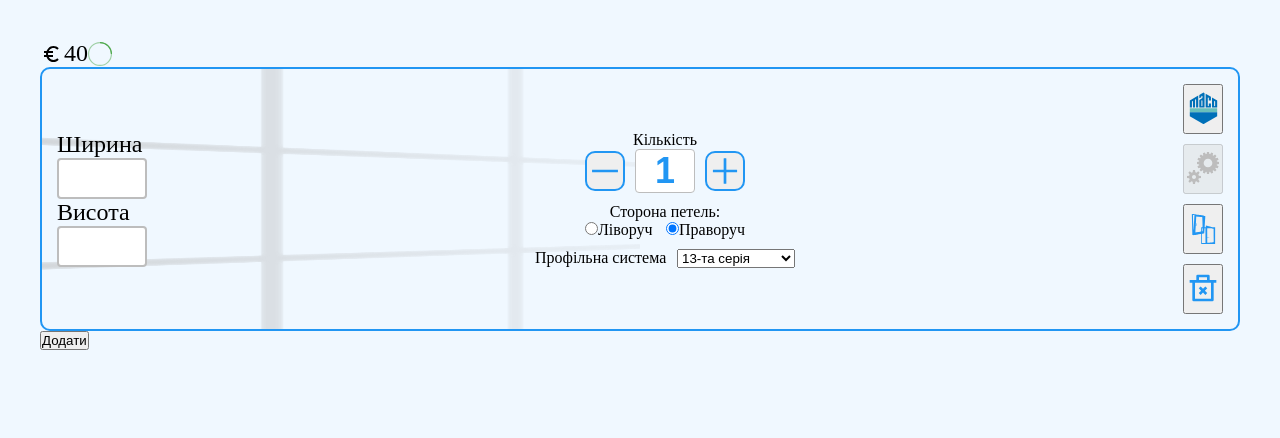
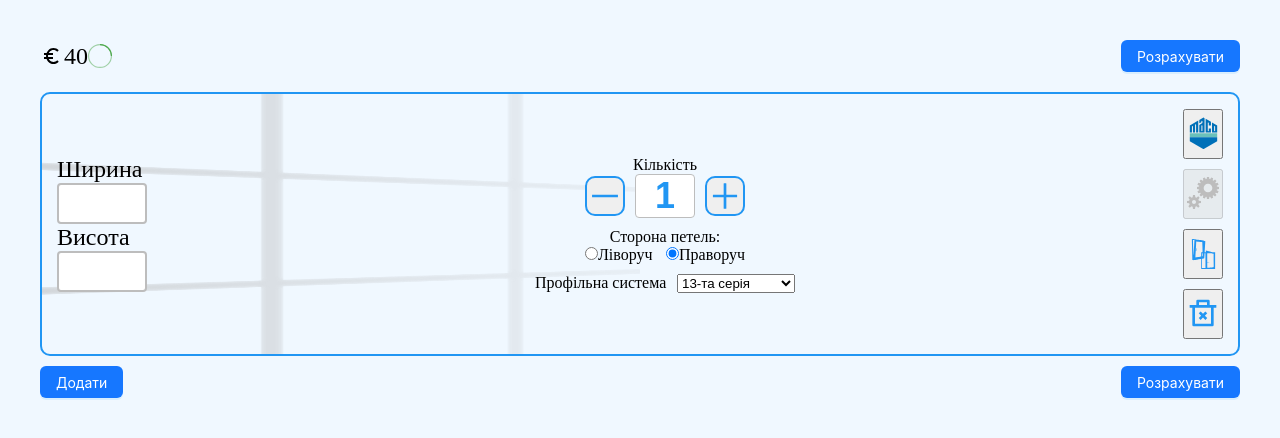
Before and after one commit to Vladimir-Maselskiy/fs-dev-react, a Next.js app: page / in a window 1280 px wide. Shown: the top 438 px of the page. Built offline with nearby package versions, Linux system fonts and the light colour scheme; no server answers.

Commit message:
feat: add count order buttons

```diff
--- a/components/AddNewFSetButton/AddNewFSetButton.tsx
+++ /dev/null
@@ -1,11 +0,0 @@
-type TProp = {
-  children: string;
-  addNewFSet: () => void;
-};
-
-export const AddNewFSetButton = ({
-  children,
-  addNewFSet,
-}: TProp) => {
-  return <button onClick={addNewFSet}>{children}</button>;
-};
--- a/components/FSetList/FSetList.styled.js
+++ b/components/FSetList/FSetList.styled.js
@@ -2,4 +2,5 @@ import styled from 'styled-components';
 
 export const StyledFSetList = styled.ul`
   width: 100%;
+  margin-top: 10px;
 `;
--- a/components/FSetList/FSetList.tsx
+++ b/components/FSetList/FSetList.tsx
@@ -1,4 +1,7 @@
 import { IFSet } from '@/interfaces/interfaces';
+import { marginTop } from 'styled-system';
+
+import { Box } from '../Box/Box';
 import { FSetItem } from '../FSetItem/FSetItem';
 import { StyledFSetList } from './FSetList.styled';
 
@@ -22,6 +25,7 @@ export default function FSetList({
   setCurrentModalNumber,
 }: IProps) {
   return (
+    <Box display="flex" flexDirection="column" mt={10}>
       <StyledFSetList>
         {fSetsArray.map(fSet => (
           <FSetItem
@@ -33,5 +37,6 @@ export default function FSetList({
           ></FSetItem>
         ))}
       </StyledFSetList>
+    </Box>
   );
 }
--- a/components/ModalSetOption/ModalSetOption.tsx
+++ b/components/ModalSetOption/ModalSetOption.tsx
@@ -53,6 +53,11 @@ export const ModalSetOption = ({ id, form }: TProps) => {
   const [isWithoutBottomHinge, setIsWithoutBottomHinge] =
     useState(false);
 
+  const [
+    isGorizontalLockDisabled,
+    setIsGorizontalLockDisabled,
+  ] = useState(false);
+
   useEffect(() => {
     console.log('rerender');
     const originalfSet = getSetById(id, fSetsArray);
@@ -107,6 +112,20 @@ export const ModalSetOption = ({ id, form }: TProps) => {
     form.setFieldsValue({ isWithoutBottomHinge });
     if (fSet) setFSet({ ...fSet, isWithoutBottomHinge });
   }, [isWithoutBottomHinge]);
+
+  useEffect(() => {
+    if (
+      fSet?.typeOfOpening === 'type-2' &&
+      fSet.isTurnTiltGetriebe === false
+    ) {
+      setIsGorizontalLockDisabled(true);
+    } else if (
+      fSet?.typeOfOpening === 'type-5' &&
+      fSet.shtulpGetriebe === 'latch'
+    ) {
+      setIsGorizontalLockDisabled(true);
+    } else setIsGorizontalLockDisabled(false);
+  }, [fSet]);
 
   const onChangeHanleDistance = (value: number | null) => {
     if (value) setHanleDistance(String(value));
@@ -176,7 +195,7 @@ export const ModalSetOption = ({ id, form }: TProps) => {
         </p>
       </Box>
       <Divider />
-
+      {fSet?.typeOfOpening !== 'type-3' && (
         <Form.Item
           label="Висота від низу до ручки"
           name="hanleDistance"
@@ -192,7 +211,9 @@ export const ModalSetOption = ({ id, form }: TProps) => {
             stringMode={true}
           />
         </Form.Item>
+      )}
 
+      {fSet?.typeOfOpening === 'type-2' && (
         <Form.Item
           label="П/в привід, покращений прижим"
           name="isTurnTiltGetriebe"
@@ -204,7 +225,9 @@ export const ModalSetOption = ({ id, form }: TProps) => {
             // value={isTurnTiltGetriebe}
           />
         </Form.Item>
+      )}
 
+      {fSet?.typeOfOpening === 'type-5' && (
         <Form.Item label="Штульп" name="shtulpGetriebe">
           <Radio.Group onChange={onChangeShtulpGetriebe}>
             <Radio value="shtulpGetriebe">
@@ -213,7 +236,12 @@ export const ModalSetOption = ({ id, form }: TProps) => {
             <Radio value="latch">Шпінгалети</Radio>
           </Radio.Group>
         </Form.Item>
+      )}
 
+      {typeof fSet?.typeOfOpening === 'string' &&
+        ['type-2', 'type-3', 'type-5'].includes(
+          fSet?.typeOfOpening
+        ) && (
           <Form.Item
             label="Прижим зі сторони петель"
             name="typeOfHingeSidePress"
@@ -224,7 +252,11 @@ export const ModalSetOption = ({ id, form }: TProps) => {
               listHeight={150}
             />
           </Form.Item>
-
+        )}
+      {typeof fSet?.typeOfOpening === 'string' &&
+        ['type-1', 'type-4'].includes(
+          fSet?.typeOfOpening
+        ) && (
           <Form.Item
             label="Зимове провітрювання"
             name="microVentilation"
@@ -235,7 +267,9 @@ export const ModalSetOption = ({ id, form }: TProps) => {
               onChange={onChangeMicroVentilation}
             />
           </Form.Item>
+        )}
 
+      {fSet?.typeOfOpening !== 'type-3' && (
         <Form.Item
           label="Нижній горизонтальний прижим"
           name="isGorizontalLock"
@@ -244,9 +278,12 @@ export const ModalSetOption = ({ id, form }: TProps) => {
           <Checkbox
             checked={isGorizontalLock}
             onChange={onChangeIsGorizontalLock}
+            disabled={isGorizontalLockDisabled}
           />
         </Form.Item>
+      )}
 
+      {fSet?.typeOfOpening !== 'type-3' && (
         <Form.Item
           label="Без нижньої петлі"
           name="isWithoutBottomHinge"
@@ -257,6 +294,7 @@ export const ModalSetOption = ({ id, form }: TProps) => {
             onChange={onChangeIsWithoutBottomHinge}
           />
         </Form.Item>
+      )}
       <Divider />
     </Box>
   );
--- a/components/ModalTypeOfOpening/ModalTypeOfOpening.tsx
+++ b/components/ModalTypeOfOpening/ModalTypeOfOpening.tsx
@@ -70,7 +70,7 @@ export const ModalTypeOfOpening = ({
       <Select
         onChange={handleChange}
         options={typeOfOpeningSelectOpions}
-        listHeight={150}
+        listHeight={170}
       />
     </Form.Item>
   );
--- a/pages/index.tsx
+++ b/pages/index.tsx
@@ -1,11 +1,11 @@
+import { useState, useEffect } from 'react';
+import { Button } from 'antd';
 // import Head from 'next/head';
 // import Image from 'next/image';
 // import { Inter } from '@next/font/google';
 import { MainContainer } from '@/components/MainContainer/MainContainer';
 import { CurrentRate } from '@/components/CurrentRate/CurrentRate';
-import { useState, useEffect } from 'react';
 import FSetList from '@/components/FSetList/FSetList';
-import { AddNewFSetButton } from '../components/AddNewFSetButton/AddNewFSetButton';
 import { getNewSet } from '@/utils/getNewSet';
 import { Box } from '@/components/Box/Box';
 import { useFSetsContext } from '@/context/state';
@@ -35,17 +35,41 @@ export default function Home() {
 
   return (
     <MainContainer>
-      <Box width="100%">
-        <CurrentRate />
+      <>
+        <Box
+          width="100%"
+          display="flex"
+          justifyContent="space-between"
+        >
+          <CurrentRate />
+          <Button
+            type="primary"
+            style={{ marginLeft: 'auto' }}
+          >
+            Розрахувати
+          </Button>
+        </Box>
         <FSetList
           fSetsArray={fSetsArray}
           setIsModalOpen={setIsModalOpen}
           setCurrentSetId={setCurrentSetId}
           setCurrentModalNumber={setCurrentModalNumber}
         />
-        <AddNewFSetButton addNewFSet={addNewFSet}>
-          Додати
-        </AddNewFSetButton>
+        <Box
+          mt={10}
+          display="flex"
+          justifyContent="space-between"
+        >
+          <Button type="primary" onClick={addNewFSet}>
+            Додати
+          </Button>
+          <Button
+            type="primary"
+            style={{ marginLeft: 'auto' }}
+          >
+            Розрахувати
+          </Button>
+        </Box>
 
         <ModalLayout
           setIsModalOpen={setIsModalOpen}
@@ -54,8 +78,9 @@ export default function Home() {
           id={currentSetId}
           modalNumber={currentModalNumber}
         />
-      </Box>
-      {/* <TestComonent /> */}
+
+        {/* <TestComonent /> */}
+      </>
     </MainContainer>
   );
 }
```
Lines whose indentation alone changed are shown as unchanged.
